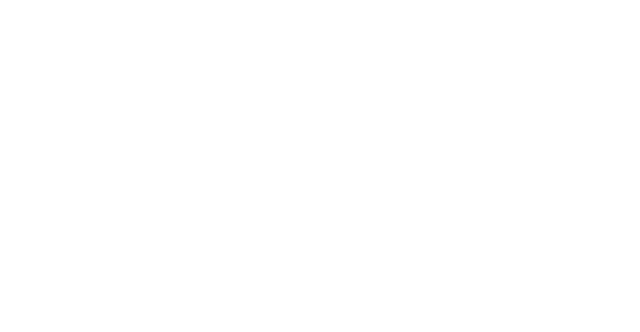
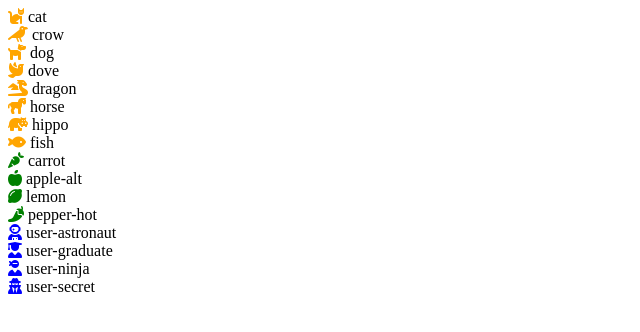
Before and after one commit to giorgioverzicco/js-es6-icons, a plain HTML site: page index.html in a window 1280 px wide. Shown: the whole page, without its empty margins (0-640 px from the left). Drawn offline with Linux system fonts and the light colour scheme.

Commit message:
add base logic

```diff
--- a/index.html
+++ b/index.html
@@ -11,6 +11,17 @@
     <!-- /fontawesome -->
   </head>
   <body>
+    <div class="container">
+
+    </div>
+
+    <template id="tpl-box">
+      <div class="box">
+        <span class="box__icon"><i class=""></i></span>
+        <span class="box__text"></span>
+      </div>
+    </template>
+
     <script type="module" src="js/app.js"></script>
   </body>
 </html>
--- a/js/app.js
+++ b/js/app.js
@@ -0,0 +1,16 @@
+import { data } from "./data.js";
+
+const container = document.querySelector(".container");
+const boxTpl = document.querySelector("#tpl-box").content;
+
+data.forEach((el) => {
+  const box = boxTpl.cloneNode(true);
+  const { name, prefix, type, family, color } = el;
+
+  box.querySelector(".box__icon").classList.add(type);
+  box.querySelector(".box__icon").style.color = color;
+  box.querySelector(".box__icon i").classList.add(family, prefix + name);
+  box.querySelector(".box__text").innerHTML = name;
+
+  container.append(box);
+});
```
